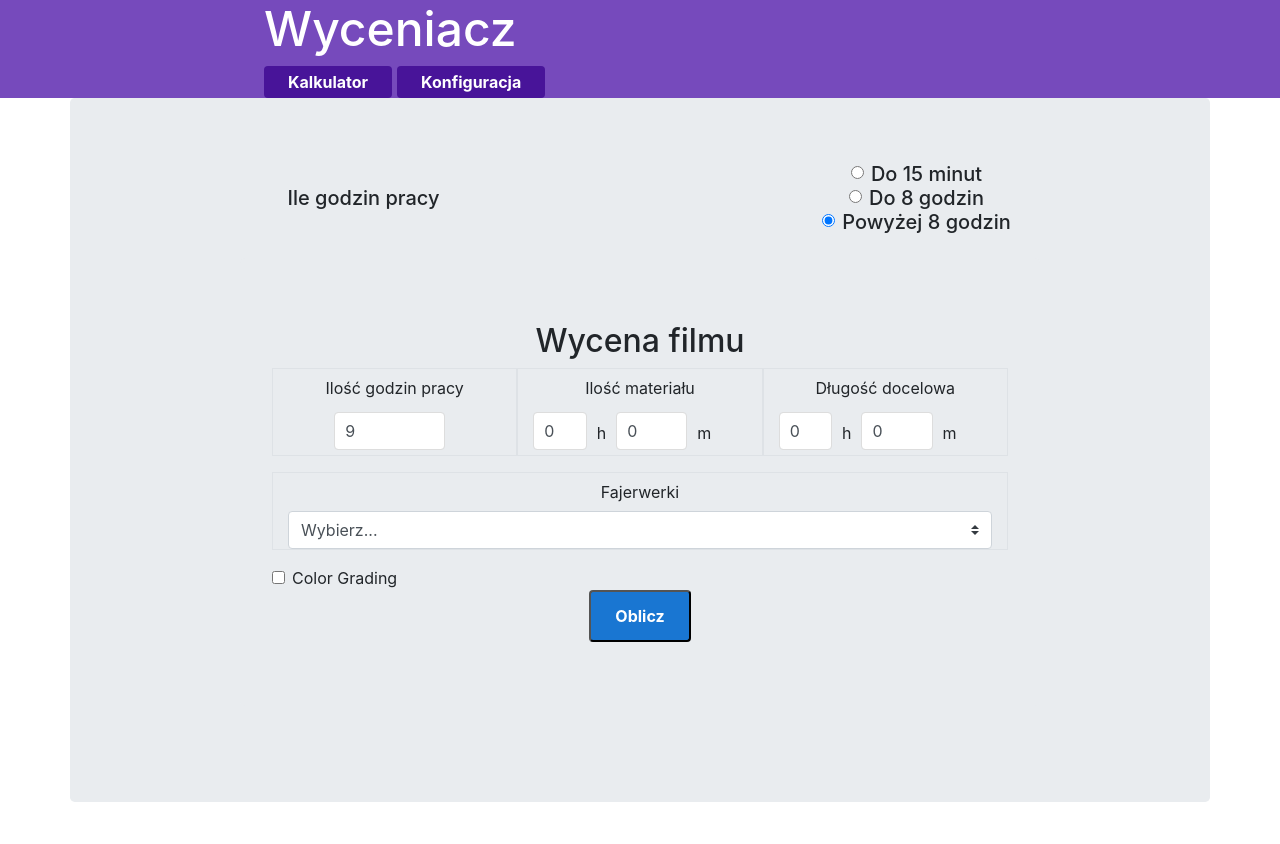
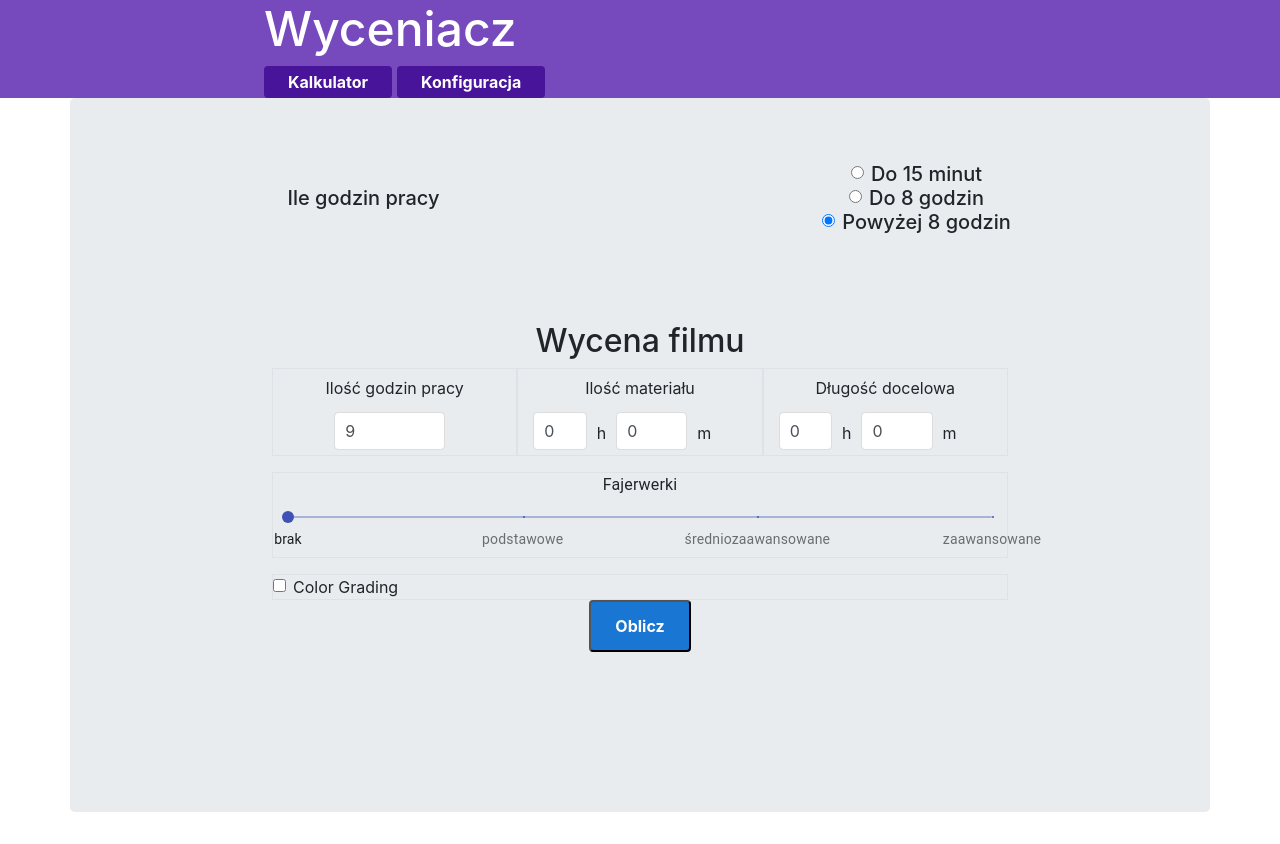
Before and after one commit to mateuszrozek/movie-valuator, a React (Create React App) app: page / in a window 1280 px wide. Both pictures are taken after a click on the radio button "Powyżej 8 godzin". Built offline with nearby package versions, Linux system fonts and the light colour scheme.

Commit message:
Slider view added added

```diff
--- a/package.json
+++ b/package.json
@@ -45,6 +45,7 @@
     ]
   },
   "devDependencies": {
+    "@material-ui/core": "^4.11.2",
     "@reduxjs/toolkit": "^1.5.0",
     "@types/react-redux": "^7.1.12",
     "@types/react-router-dom": "^5.1.6",
--- a/src/feature/form/ValuationForm.tsx
+++ b/src/feature/form/ValuationForm.tsx
@@ -10,6 +10,8 @@ import {
 } from './formSlice';
 import {RootState} from "../../app/store";
 import {castStringToNumberSafely} from "../utils/Utils";
+import Typography from "@material-ui/core/Typography";
+import Slider from "@material-ui/core/Slider";
 
 export const ValuationForm = () => {
 
@@ -80,6 +82,25 @@ export const ValuationForm = () => {
 
     const dataValid = rawDuration >= finalDuration;
 
+    const marks = [
+        {
+            value: 0,
+            label: 'brak',
+        },
+        {
+            value: 1,
+            label: 'podstawowe',
+        },
+        {
+            value: 2,
+            label: 'średniozaawansowane',
+        },
+        {
+            value: 3,
+            label: 'zaawansowane',
+        },
+    ];
+
     return (
         <section className='jumbotron'>
             <h2>Wycena filmu</h2>
@@ -125,26 +146,29 @@ export const ValuationForm = () => {
                                 <label htmlFor='final-m'>m</label>
                             </div>
                         </div>
-
                     </div>
                     <div className="row flex-row">
-                        <div className='col form-group border'>
-                            <label className="col-form-label" htmlFor="inlineFormCustomSelectPref">Fajerwerki</label>
-                            <select className='custom-select' required id="inlineFormCustomSelectPref">
-                                <option defaultValue={2}>Wybierz...</option>
-                                <option value="1">Mało</option>
-                                <option value="2">Średnio</option>
-                                <option value="3">Dużo</option>
-                            </select>
+                        <div className="col form-group border">
+                            <Typography id="discrete-slider" gutterBottom>
+                                Fajerwerki
+                            </Typography>
+                            <Slider
+                                defaultValue={0}
+                                aria-labelledby="discrete-slider"
+                                valueLabelDisplay="auto"
+                                step={1}
+                                marks={marks}
+                                min={0}
+                                max={3}
+                            />
                         </div>
                     </div>
-                    <div className="row align-items-baseline">
+                    <div className="row align-items-baseline border">
                         <div className="form-check">
                             <input type="checkbox" className="form-check-input" id="exampleCheck1"
                                    onChange={(e) => onColorGradingChanged(e)}/>
                             <label className="form-check-label" htmlFor="exampleCheck1">Color Grading</label>
                         </div>
-
                     </div>
                 </div>
             </form>
```
Also changed, not shown: 1 other file (tests, documents, lock files or other folders).
